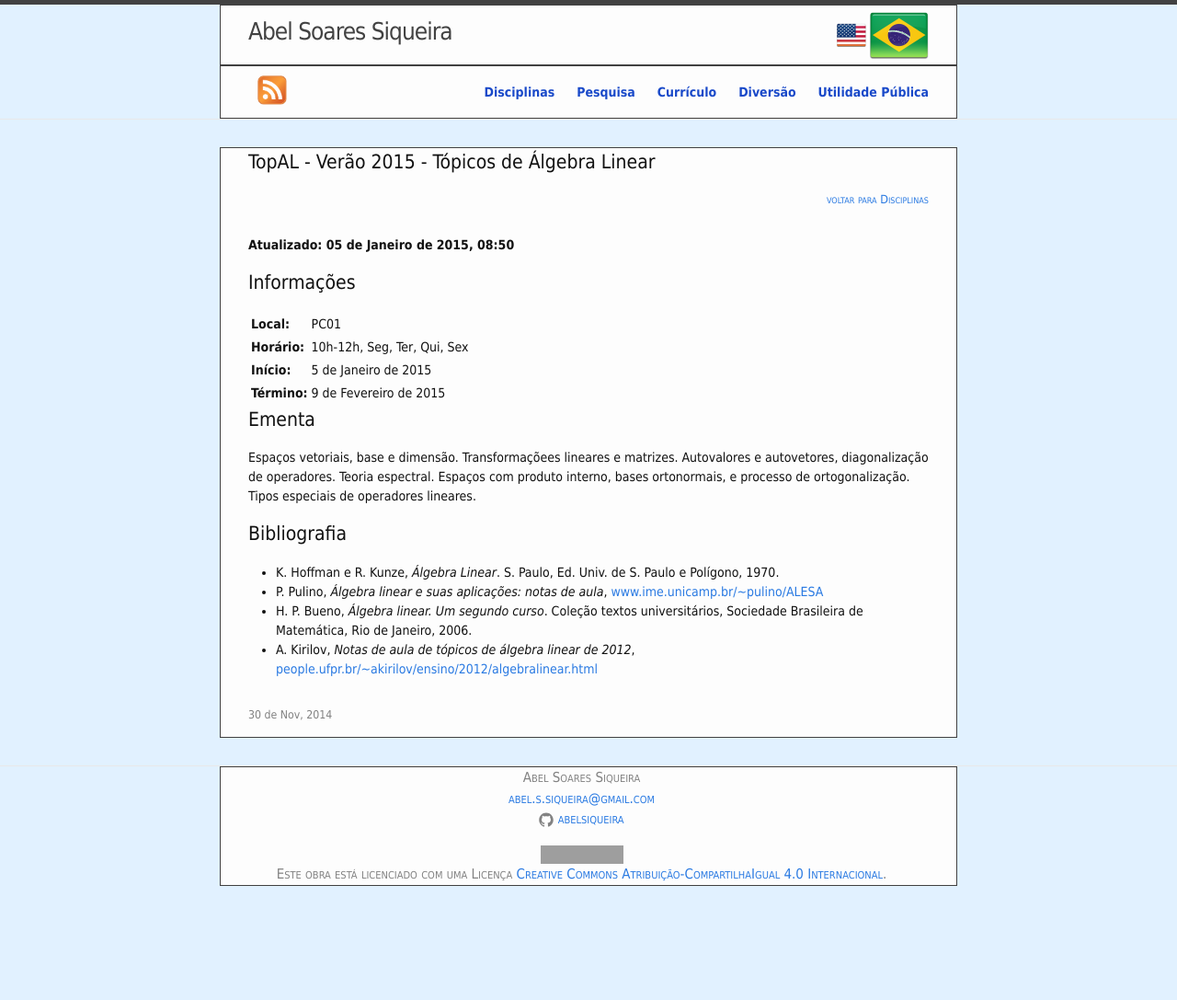
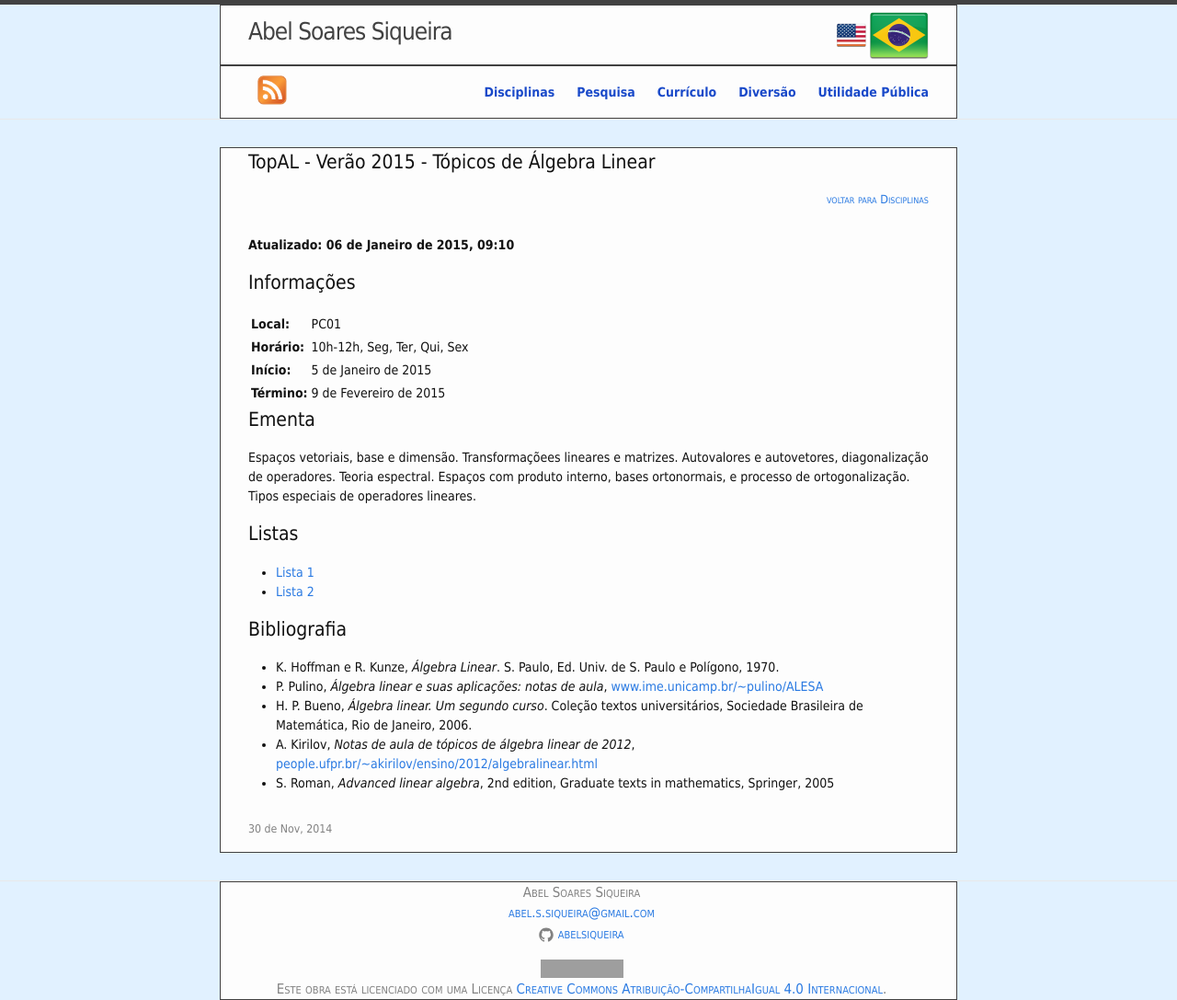
Before and after one commit to abelsiqueira/abelsiqueira.github.io-old, a Jekyll site: the page built from _posts/br/2014-11-30-topal-verao-2015-topicos-de-algebra-linear.markdown, in a window 1280 px wide. Shown: the whole page at 92% size. Built offline with Jekyll 4.4.1, drawn with Linux system fonts in a browser that asks for light colours; before the commit the page ends 963 px from its top, so only the background shows below that; grey boxes are pictures that could not be loaded.

Commit message:
Adiciona listas 1 e 2 e bibliografia do Roman

```diff
--- a/_posts/br/2014-11-30-topal-verao-2015-topicos-de-algebra-linear.markdown
+++ b/_posts/br/2014-11-30-topal-verao-2015-topicos-de-algebra-linear.markdown
@@ -5,7 +5,7 @@ date:       2014-11-30
 categories: disciplines
 name:       topal-summer2014
 ---
-**Atualizado: 05 de Janeiro de 2015, 08:50**
+**Atualizado: 06 de Janeiro de 2015, 09:10**
 
 # Informações
 
@@ -24,6 +24,11 @@ Espaços com produto interno, bases ortonormais, e
 processo de ortogonalização.
 Tipos especiais de operadores lineares.
 
+# Listas
+
+  - [Lista 1](/disciplinas/topal2015/lista1.pdf)
+  - [Lista 2](/disciplinas/topal2015/lista2.pdf)
+
 # Bibliografia
 
   - K. Hoffman e R. Kunze, _Álgebra Linear_. S. Paulo, Ed. Univ.
@@ -34,3 +39,5 @@ Tipos especiais de operadores lineares.
     universitários, Sociedade Brasileira de Matemática, Rio de Janeiro, 2006.
   - A. Kirilov, _Notas de aula de tópicos de álgebra linear de 2012_,
     [people.ufpr.br/~akirilov/ensino/2012/algebralinear.html](http://people.ufpr.br/~akirilov/ensino/2012/algebralinear.html)
+  - S. Roman, _Advanced linear algebra_, 2nd edition, Graduate texts in
+    mathematics, Springer, 2005
```
Also changed, not shown: 2 other files.
